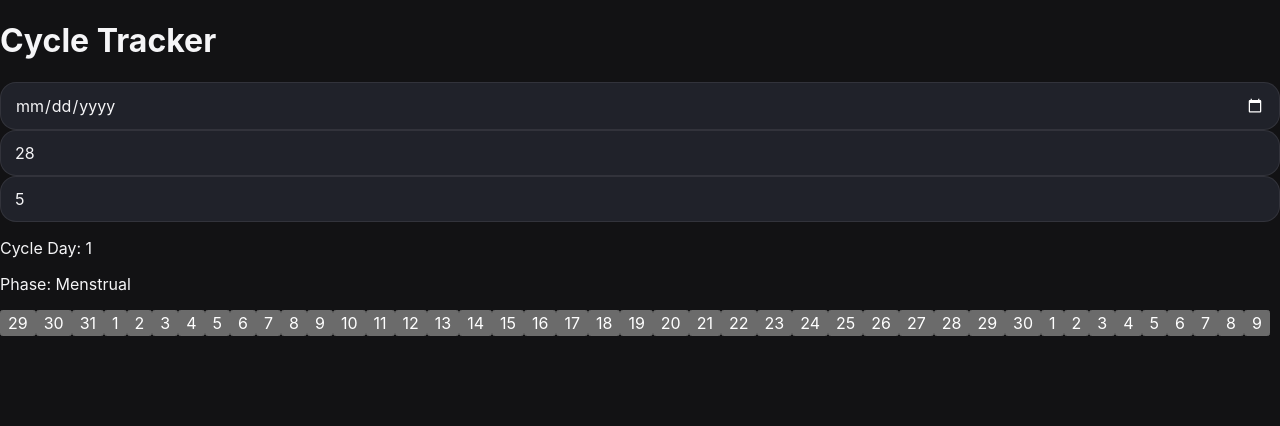
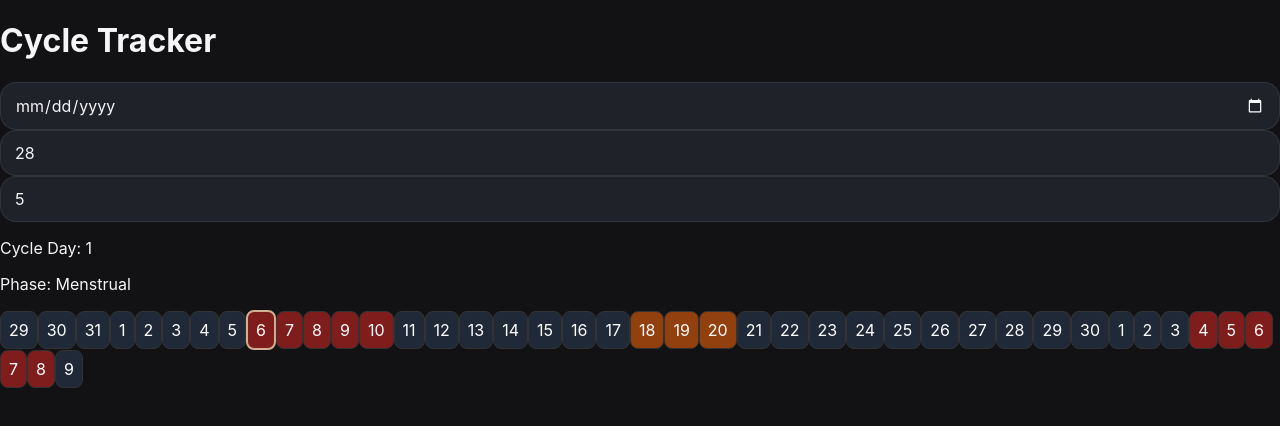
Before and after one commit to Veeralie/period-app, a React (Vite) app: page / in a window 1280 px wide. Shown: the top 426 px of the page. Built offline with nearby package versions, Linux system fonts and the light colour scheme.

Commit message:
Update App.jsx

```diff
--- a/src/App.jsx
+++ b/src/App.jsx
@@ -107,10 +107,24 @@ export default function App() {
           <button
             key={i}
             onClick={() => setSelectedDate(d.date)}
-            className="p-2 bg-gray-800 rounded"
-          >
-            {d.day}
-          </button>
+            style={{
+            padding: 8,
+            borderRadius: 8,
+            border:
+              selectedDate.toDateString() === d.date.toDateString()
+              ? "2px solid #d3ae91"
+              : "1px solid #333",
+            background:
+              d.phase === "Menstrual"
+                ? "#7f1d1d"
+                : d.phase === "Ovulation"
+                  ? "#92400e"
+                  : "#1f2937",
+            color: "white",
+          }}
+        >
+          {d.day}
+        </button>
         ))}
       </div>
     </div>
```
